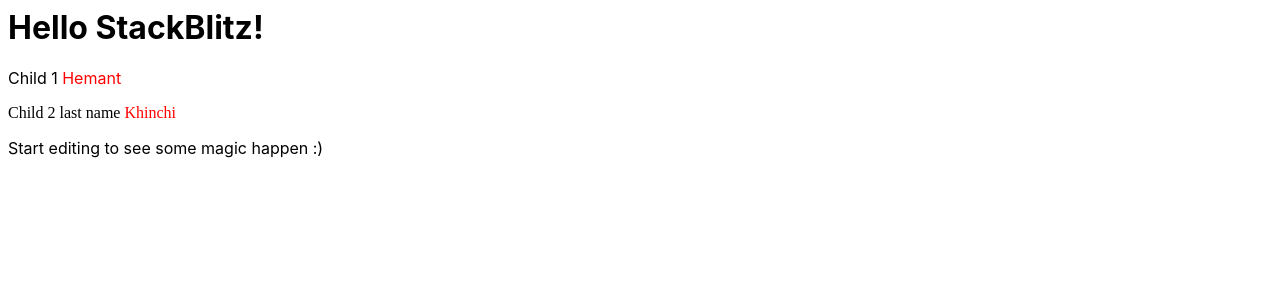
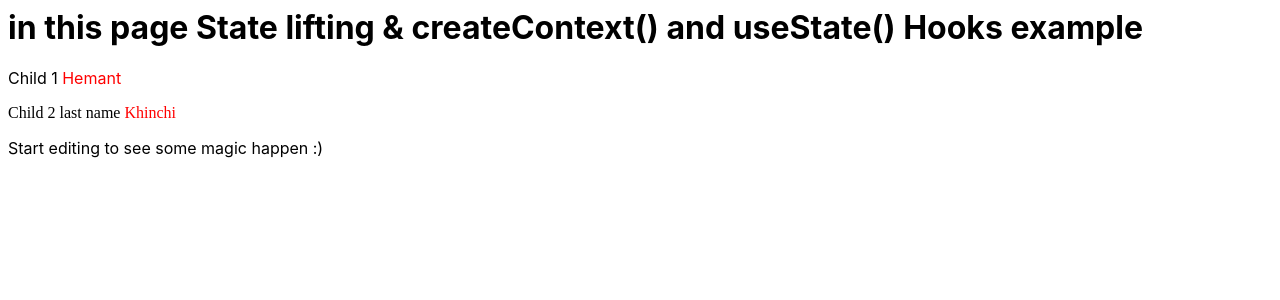
Before and after one commit to HemantKhinchiProjects/react-state-lifting, a React (Create React App) app: page / in a window 1280 px wide. Shown: the top 300 px of the page. Built offline with nearby package versions, Linux system fonts and the light colour scheme.

Commit message:
1 file modified

```diff
--- a/src/App.js
+++ b/src/App.js
@@ -15,7 +15,10 @@
 
   return (
     <div>
-      <h1>Hello StackBlitz!</h1>
+      <h1>
+        in this page State lifting & createContext() and useState() Hooks
+        example
+      </h1>
       <ChildOne fname={nameDetails} />
       <LastNameContext.Provider value={lname}>
         <ChildTwo />
```
